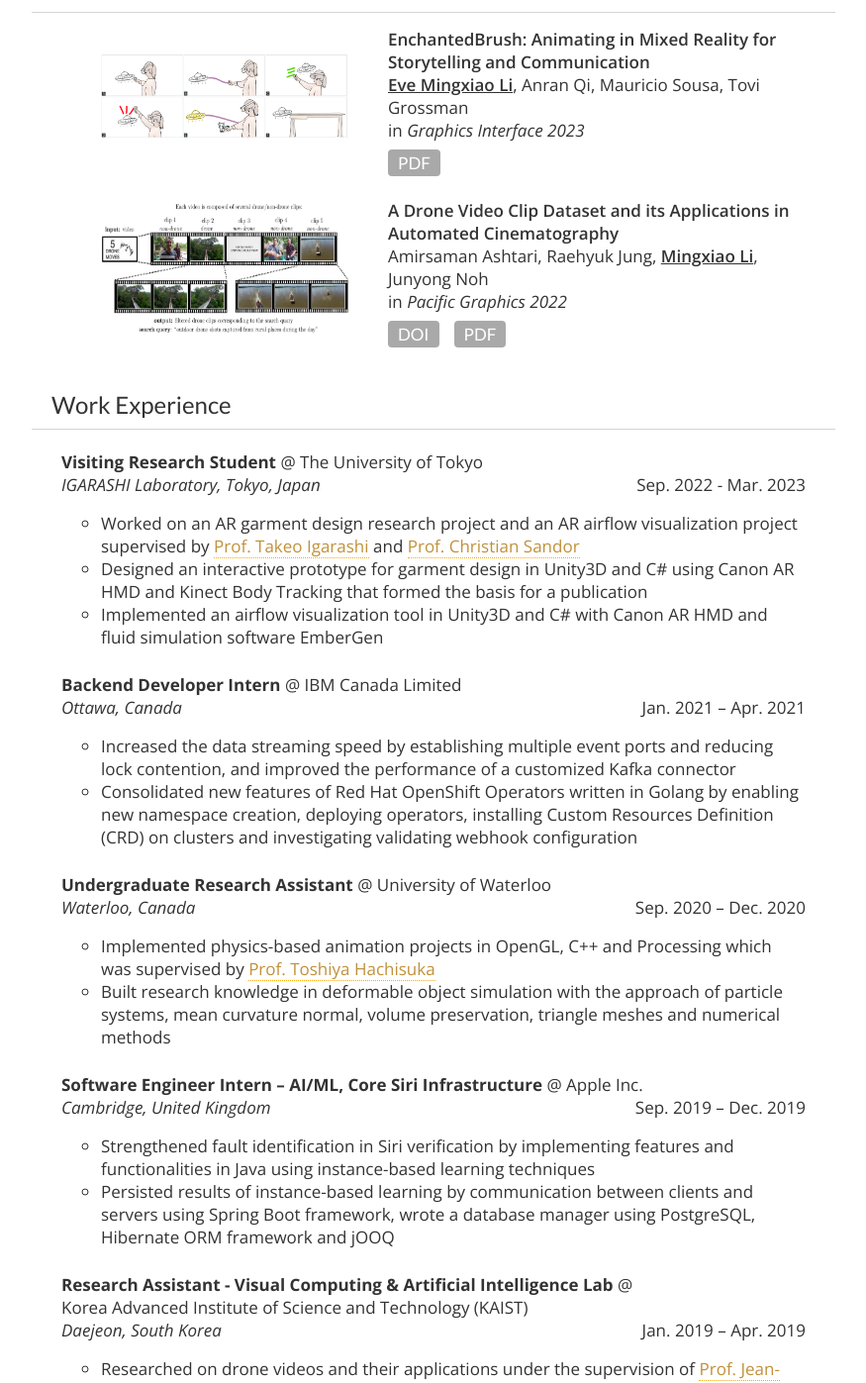
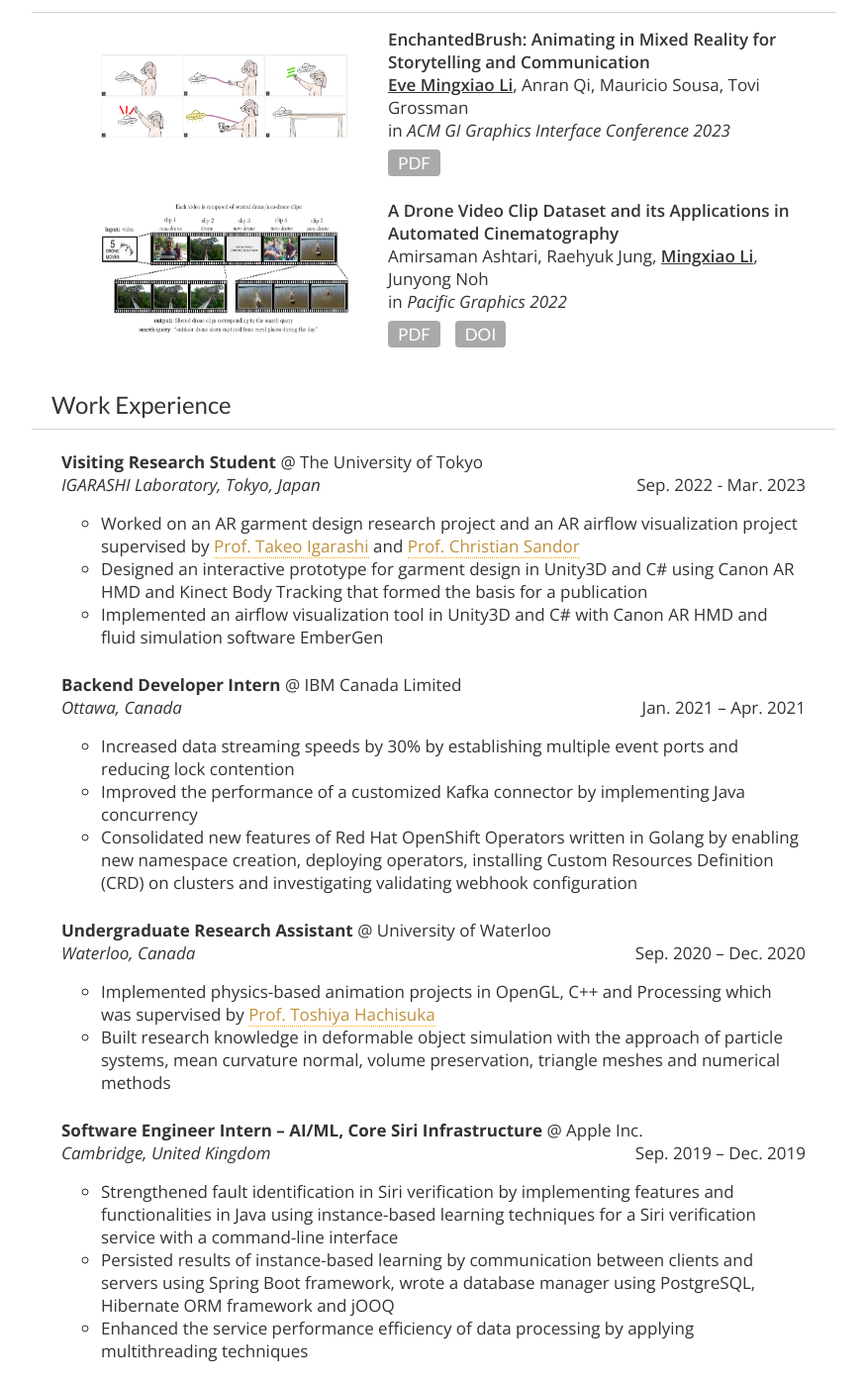
Before and after one commit to evelimx/evelimx.github.io, a React (Create React App) app: page / in a window 1280 px wide. Shown: the part 529-1926 px from the top of the page at 99% size, without its empty margins (180-1055 px from the left). Built offline with nearby package versions, Linux system fonts and the light colour scheme.

Commit message:
details update

```diff
--- a/src/components/research/research_preview.js
+++ b/src/components/research/research_preview.js
@@ -19,8 +19,9 @@ const Research = ({research}) => (
             </div>
             { research.pdf ?
                 <div className="links">
+                {!!research.pdf && <a href={research.pdf} target="_blank">PDF</a>}
                 {!!research.doi && <a href={research.doi} target="_blank">DOI</a>}
-                {!!research.pdf && <a href={research.pdf} target="_blank">PDF</a>}
+                {!!research.video && <a href={research.video} target="_blank">VIDEO</a>}
                 </div> : <div className="details">{research.details}</div>
 
             }
--- a/src/data/research.json
+++ b/src/data/research.json
@@ -3,7 +3,7 @@
         "id": 2,
         "title": "EnchantedBrush: Animating in Mixed Reality for Storytelling and Communication",
         "authors": "<b><u>Eve Mingxiao Li</u></b>, Anran Qi, Mauricio Sousa, Tovi Grossman",
-        "conference": "Graphics Interface 2023",
+        "conference": "ACM GI Graphics Interface Conference 2023",
         "thumbnail": "enchantedbrush.png",
         "pdf": "https://openreview.net/pdf?id=yWIplfQfx8"
     },
--- a/src/data/work.json
+++ b/src/data/work.json
@@ -22,7 +22,8 @@
         "location": "Ottawa, Canada",
         "time": "Jan. 2021 – Apr. 2021",
         "details": [
-            "Increased the data streaming speed by establishing multiple event ports and reducing lock contention, and improved the performance of a customized Kafka connector",
+            "Increased data streaming speeds by 30% by establishing multiple event ports and reducing lock contention",
+            "Improved the performance of a customized Kafka connector by implementing Java concurrency",
             "Consolidated new features of Red Hat OpenShift Operators written in Golang by enabling new namespace creation, deploying operators, installing Custom Resources Definition (CRD) on clusters and investigating validating webhook configuration"        ]
     },
     {
@@ -45,8 +46,9 @@
         "location": "Cambridge, United Kingdom",
         "time": "Sep. 2019 – Dec. 2019",
         "details": [
-            "Strengthened fault identification in Siri verification by implementing features and functionalities in Java using instance-based learning techniques",
-            "Persisted results of instance-based learning by communication between clients and servers using Spring Boot framework, wrote a database manager using PostgreSQL, Hibernate ORM framework and jOOQ"
+            "Strengthened fault identification in Siri verification by implementing features and functionalities in Java using instance-based learning techniques for a Siri verification service with a command-line interface",
+            "Persisted results of instance-based learning by communication between clients and servers using Spring Boot framework, wrote a database manager using PostgreSQL, Hibernate ORM framework and jOOQ",
+            "Enhanced the service performance efficiency of data processing by applying multithreading techniques"
         ]
     },
     {
@@ -71,7 +73,8 @@
         "time": "May. 2018 – Aug. 2018",
         "details": [
             "Wrote a new module in Python and JavaScript for an open-source bioinformatics software MultiQC, and added new features and enhancements to modules which facilitated data analysis and research",
-            "Advanced a data processing workflow using Java, which upgraded the existing applications and improved the overall efficiency of data analysis and file parsing procedures"
+            "Advanced a data processing workflow using Java, which upgraded the existing applications and improved the overall efficiency of data analysis and file parsing procedures",
+            "Provided users with easy access to the latest MultiQC reports by creating a report listing webpage using HTML, CSS, and JQuery"
         ]
     },
     {
```
